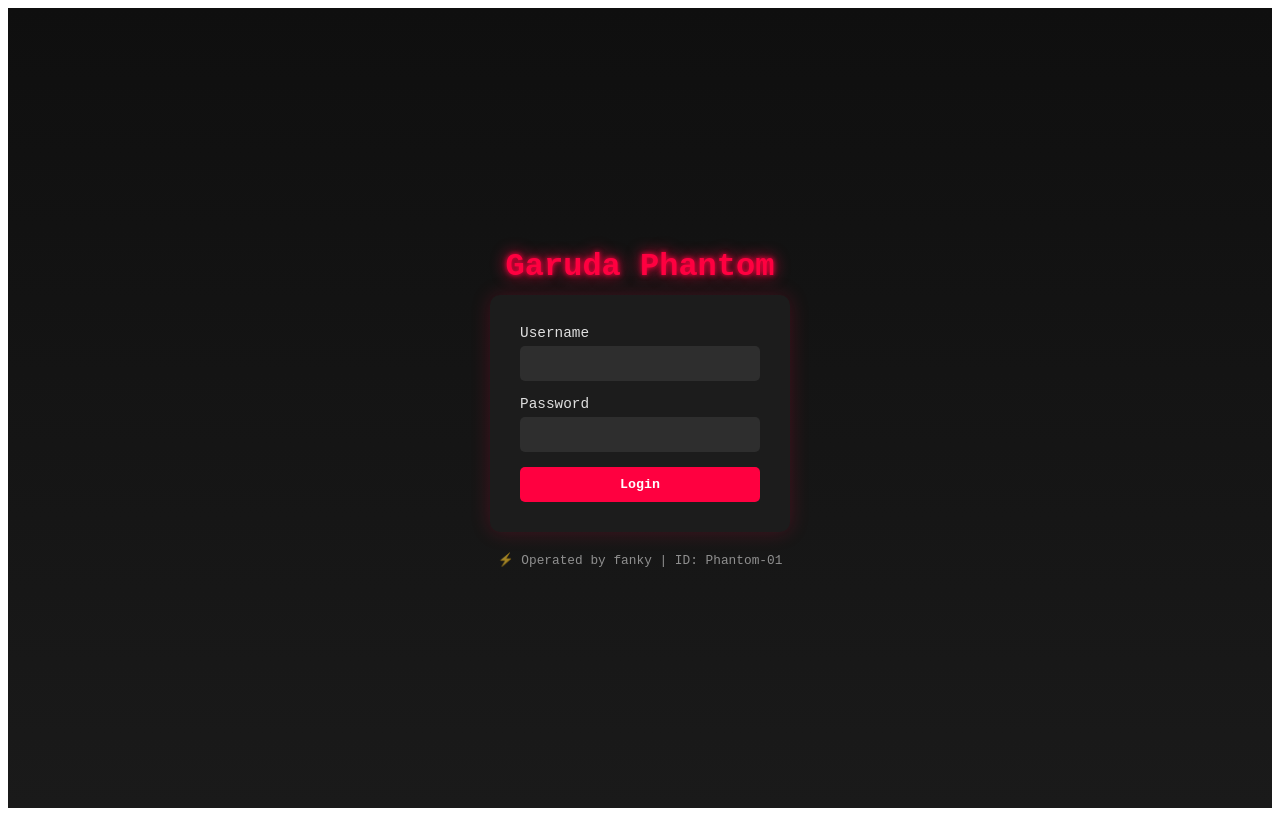
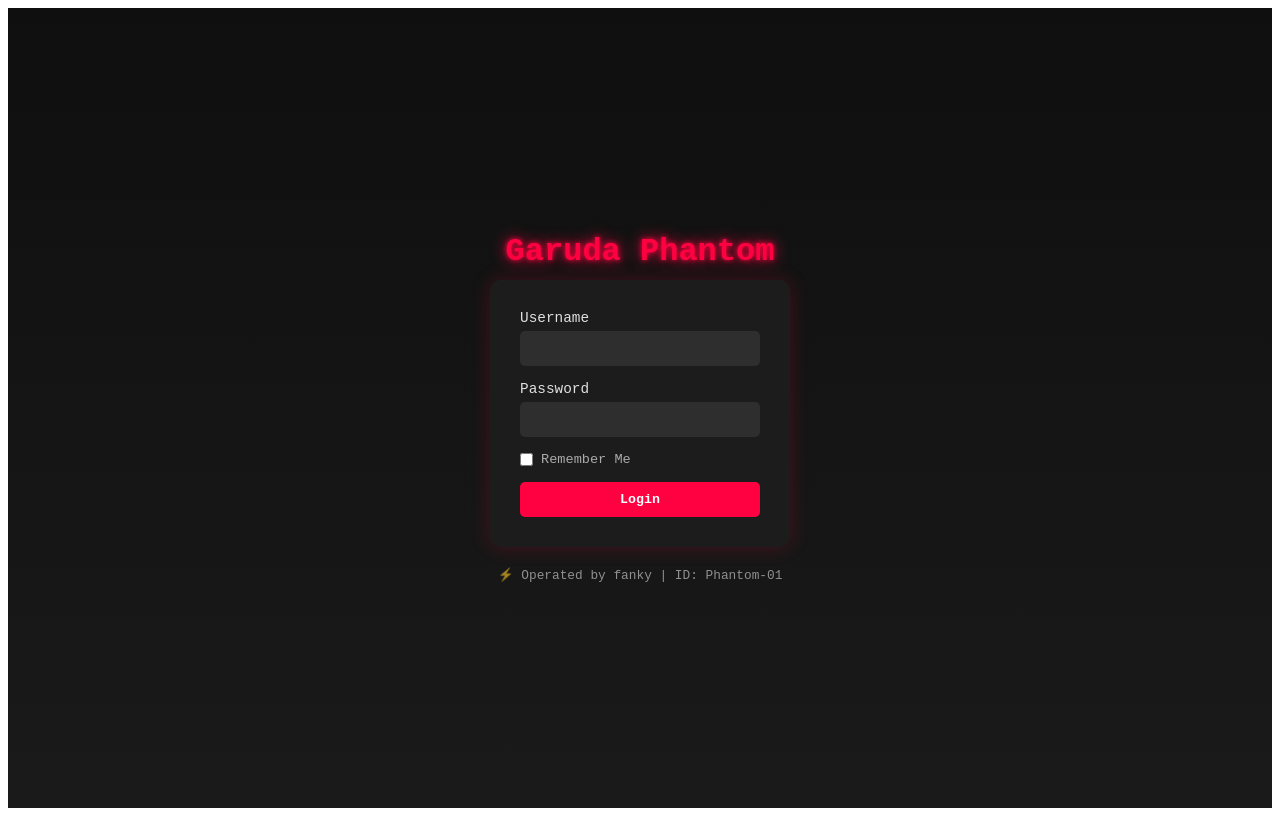
Before and after one commit to fanky86/Garuda-Phantom, a Next.js app: page / in a window 1280 px wide. Built offline with nearby package versions, Linux system fonts and the light colour scheme.

Commit message:
Update index.js

```diff
--- a/pages/index.js
+++ b/pages/index.js
@@ -5,15 +5,17 @@ export default function LoginPage() {
   const router = useRouter();
   const { error } = router.query;
   const [loading, setLoading] = useState(false);
-  const [form, setForm] = useState({ username: '', password: '' });
+  const [remember, setRemember] = useState(false);
 
   const handleSubmit = async (e) => {
     e.preventDefault();
     setLoading(true);
 
+    const form = e.target;
     const formData = new URLSearchParams();
-    formData.append('username', form.username);
-    formData.append('password', form.password);
+    formData.append('username', form.username.value);
+    formData.append('password', form.password.value);
+    formData.append('remember', remember ? '1' : '0');
 
     const res = await fetch('/api/login', {
       method: 'POST',
@@ -26,7 +28,7 @@ export default function LoginPage() {
     if (res.redirected) {
       window.location.href = res.url;
     } else {
-      setLoading(false); // stop loading if error but not redirected
+      setLoading(false);
     }
   };
 
@@ -42,30 +44,25 @@ export default function LoginPage() {
         </p>
       )}
 
-      <form onSubmit={handleSubmit}>
+      <form method="post" onSubmit={handleSubmit}>
         <label htmlFor="username">Username</label>
-        <input
-          type="text"
-          id="username"
-          name="username"
-          value={form.username}
-          onChange={(e) => setForm({ ...form, username: e.target.value })}
-          required
-        />
+        <input type="text" id="username" name="username" required />
 
         <label htmlFor="password">Password</label>
-        <input
-          type="password"
-          id="password"
-          name="password"
-          value={form.password}
-          onChange={(e) => setForm({ ...form, password: e.target.value })}
-          required
-        />
+        <input type="password" id="password" name="password" required />
+
+        <label className="remember">
+          <input
+            type="checkbox"
+            name="remember"
+            checked={remember}
+            onChange={(e) => setRemember(e.target.checked)}
+          />
+          Remember Me
+        </label>
 
         <input type="submit" value={loading ? 'Loading...' : 'Login'} disabled={loading} />
       </form>
-
       <div className="footer">⚡ Operated by fanky | ID: Phantom-01</div>
 
       <style jsx>{`
@@ -143,6 +140,16 @@ export default function LoginPage() {
           font-size: 0.8rem;
           opacity: 0.6;
         }
+        .remember {
+          display: flex;
+          align-items: center;
+          margin-bottom: 15px;
+          font-size: 0.85rem;
+          color: #aaa;
+        }
+        .remember input {
+          margin-right: 8px;
+        }
       `}</style>
     </div>
   );
```
